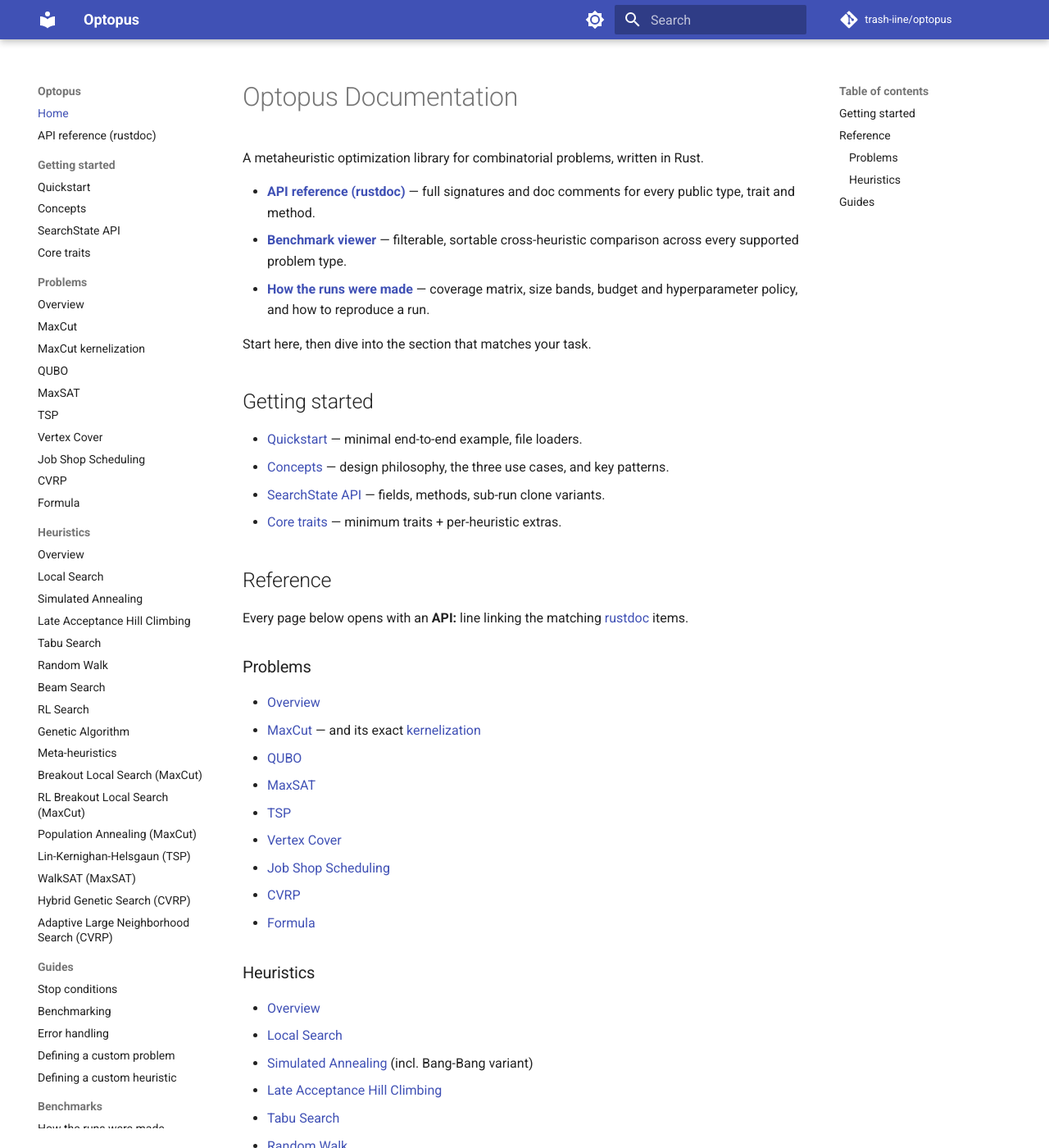
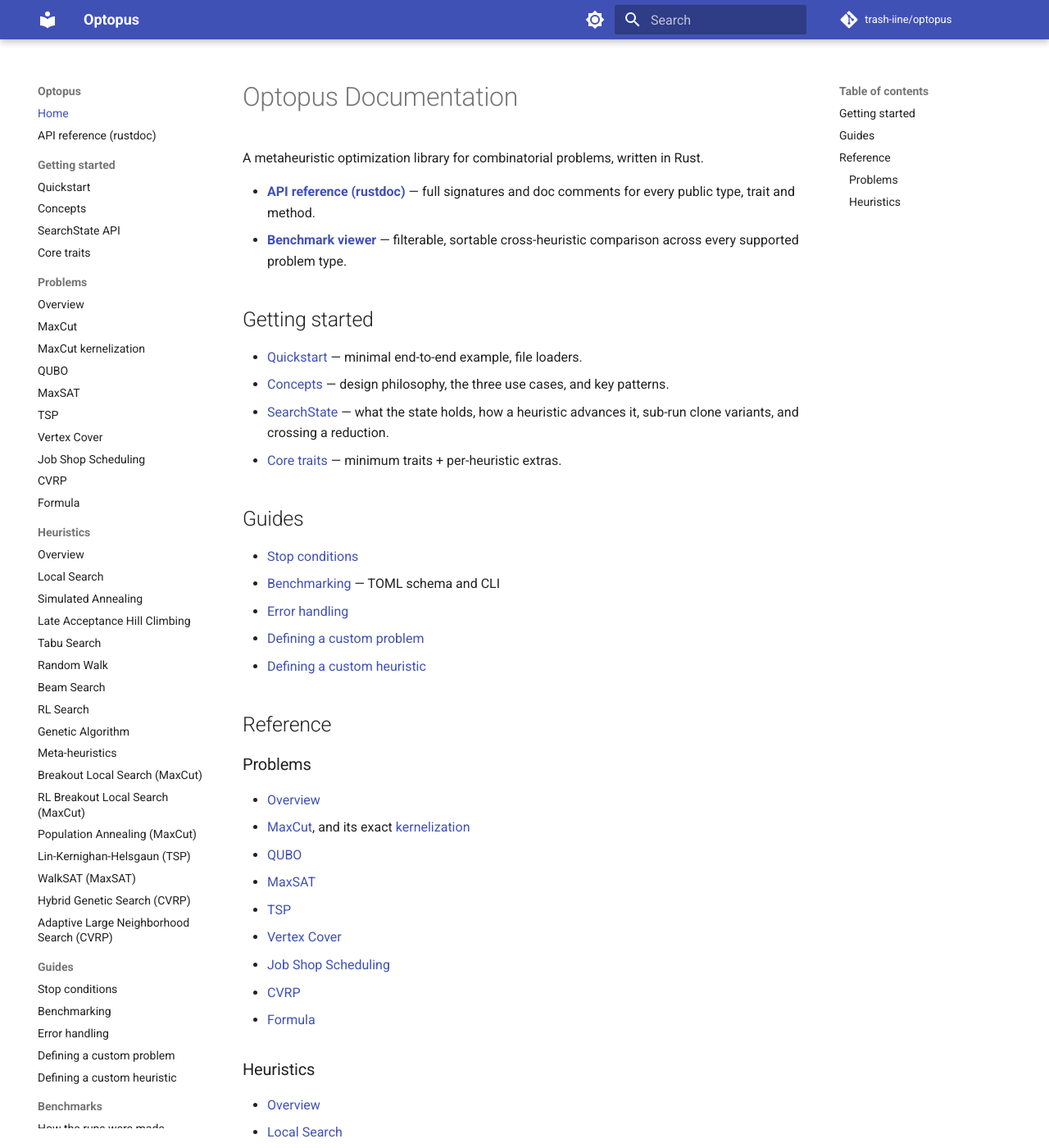
Before and after one commit to trash-iine/optopus, an MkDocs documentation site: the page built from docs/README.md, in a window 1280 px wide and 1400 px high. Shown: the whole window at 82% size. Built offline with MkDocs 1.6.1 and Material for MkDocs 9.7.7, drawn with Linux system fonts in a browser that asks for light colours; comment, search, counter and statistics services are not loaded; some of the changed text lies outside the part shown.

Commit message:
DOCs: modify README description

```diff
--- a/docs/README.md
+++ b/docs/README.md
@@ -6,27 +6,29 @@ A metaheuristic optimization library for combinatorial problems, written in Rust
   doc comments for every public type, trait and method.
 - **[Benchmark viewer](benchmarks/viewer.html)** — filterable, sortable
   cross-heuristic comparison across every supported problem type.
-- **[How the runs were made](benchmarks/README.md)** — coverage matrix, size
-  bands, budget and hyperparameter policy, and how to reproduce a run.
-
-Start here, then dive into the section that matches your task.
 
 ## Getting started
 
 - [Quickstart](quickstart.md) — minimal end-to-end example, file loaders.
 - [Concepts](concepts.md) — design philosophy, the three use cases, and key patterns.
-- [SearchState API](search_state.md) — fields, methods, sub-run clone variants.
+- [SearchState](search_state.md) — what the state holds, how a heuristic advances
+  it, sub-run clone variants, and crossing a reduction.
 - [Core traits](traits.md) — minimum traits + per-heuristic extras.
 
+## Guides
+
+- [Stop conditions](guide/stop_conditions.md)
+- [Benchmarking](guide/benchmarking.md) — TOML schema and CLI
+- [Error handling](guide/error_handling.md)
+- [Defining a custom problem](guide/custom_problem.md)
+- [Defining a custom heuristic](guide/custom_heuristic.md)
+
 ## Reference
-
-Every page below opens with an **API:** line linking the matching
-[rustdoc](api/optopus/index.html) items.
 
 ### Problems
 
 - [Overview](problems/README.md)
-- [MaxCut](problems/max_cut.md) — and its exact [kernelization](problems/max_cut_kernel.md)
+- [MaxCut](problems/max_cut.md), and its exact [kernelization](problems/max_cut_kernel.md)
 - [QUBO](problems/qubo.md)
 - [MaxSAT](problems/sat.md)
 - [TSP](problems/tsp.md)
@@ -39,13 +41,13 @@ Every page below opens with an **API:** line linking the matching
 
 - [Overview](heuristics/README.md)
 - [Local Search](heuristics/local_search.md)
-- [Simulated Annealing](heuristics/simulated_annealing.md) (incl. Bang-Bang variant)
+- [Simulated Annealing](heuristics/simulated_annealing.md) (including Bang-Bang variant)
 - [Late Acceptance Hill Climbing](heuristics/late_acceptance.md)
 - [Tabu Search](heuristics/tabu_search.md)
 - [Random Walk](heuristics/random_walk.md)
 - [Beam Search](heuristics/beam_search.md)
 - [RL Search](heuristics/rl_search.md)
-- [Genetic Algorithm](heuristics/genetic_algorithm.md) (incl. `Crossover` trait)
+- [Genetic Algorithm](heuristics/genetic_algorithm.md) (including `Crossover` trait)
 - [Meta-heuristics](heuristics/meta.md) — Sequential, Iterated (ILS), VNS, Restart
 - [Breakout Local Search (MaxCut)](heuristics/breakout_local_search.md)
 - [RL Breakout Local Search (MaxCut)](heuristics/rl_breakout_local_search.md)
```
Also changed, not shown: other parts of docs/README.md (+0 -8 lines).
